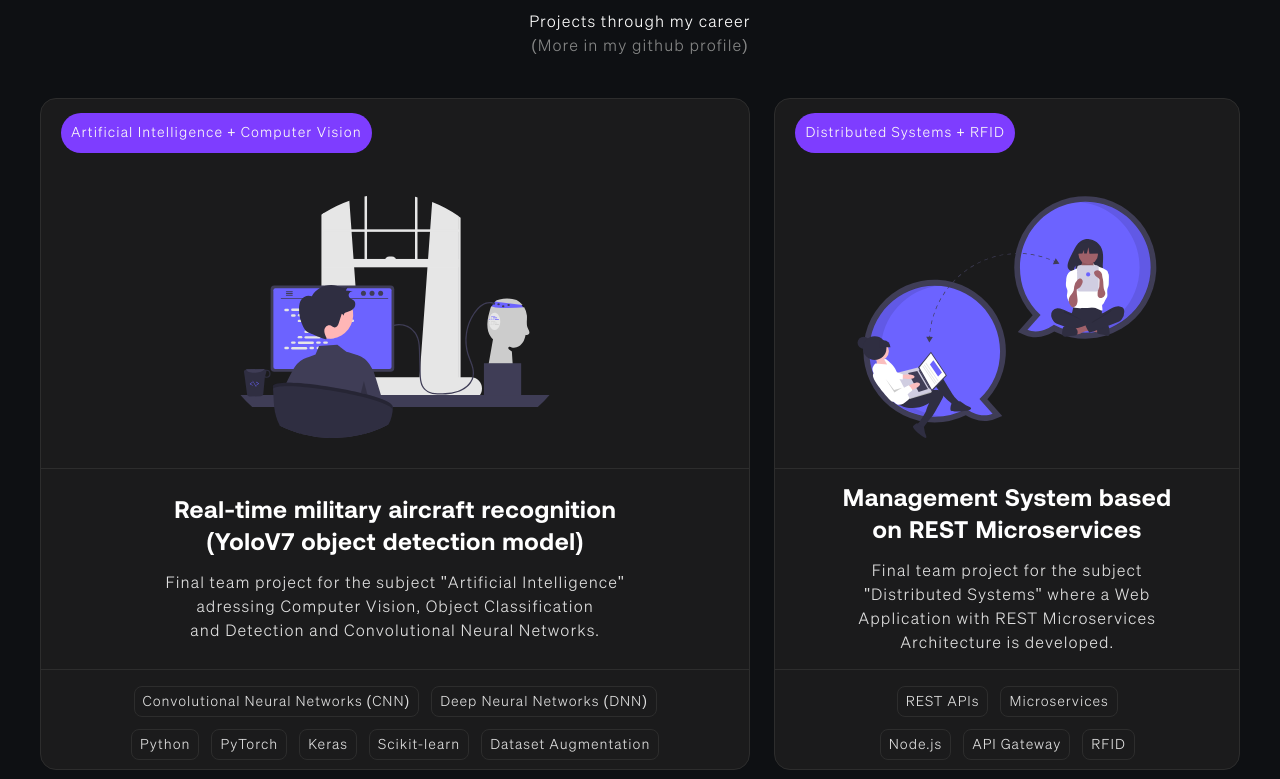
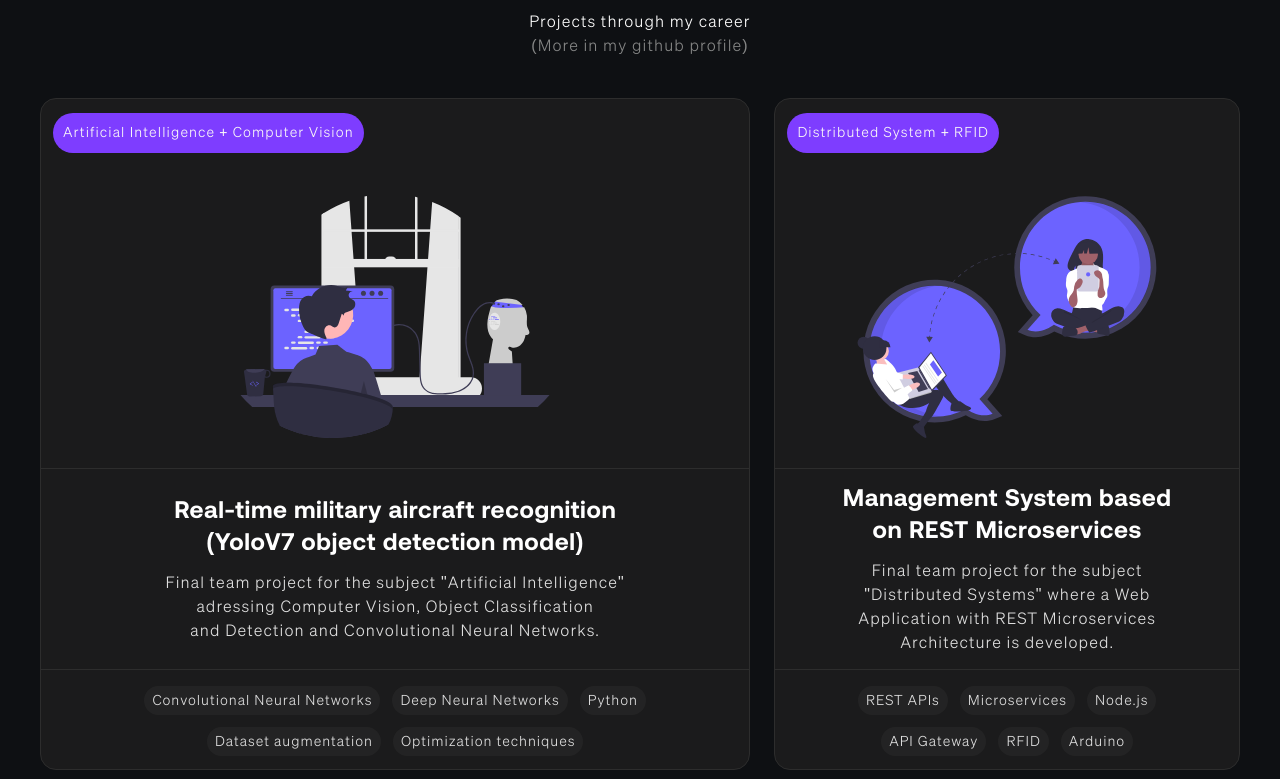
Before and after one commit to BautiSobenko/portfolio, a Next.js app: page / in a window 1280 px wide. Shown: the part 781-1560 px from the top of the page. Built offline with nearby package versions, Linux system fonts and the light colour scheme.

Commit message:
UI Fixes

```diff
--- a/src/components/ui/about/About.tsx
+++ b/src/components/ui/about/About.tsx
@@ -12,7 +12,7 @@ export const About = () => {
           </p>
       </div>
 
-      <div className="flex flex-col h-[38rem] xl:h-[36rem] lg:mx-24 xl:mx-52 2xl:mx-72 rounded-2xl bg-bg-100/80 py-8 border border-bg-200">
+      <div className="flex flex-col h-[34rem] md:h-[38rem] xl:h-[36rem] lg:mx-24 xl:mx-52 2xl:mx-72 rounded-2xl bg-bg-100/80 py-8 border border-bg-200">
         <Image
           priority
           src="/profile-pic.jpeg"
--- a/src/components/ui/feature/FeatureCard.tsx
+++ b/src/components/ui/feature/FeatureCard.tsx
@@ -10,7 +10,7 @@ export const CardIcon = ( { name, src, alt } : { name: string, src: string, alt:
         alt={alt}
         width={200}
         height={200}
-        className=" h-[42%] self-center w-full"
+        className=" h-[36%] md:h-[42%] self-center w-full"
       />
 
       <hr className="my-4 px-8 border-bg-300"/>
--- a/src/components/ui/projects/CourseCard.tsx
+++ b/src/components/ui/projects/CourseCard.tsx
@@ -18,7 +18,7 @@ export const CourseCard = () => {
       <div className="grid *:h-[42rem] grid-cols-5 grid-rows-8 gap-6 justify-center ">
 
         <ProjectCardDesktop
-          styles="row-start-1 row-span-4 col-start-1 col-span-3 "
+          styles="row-start-1 row-span-4 col-start-1 col-span-3"
           title={projectsData[0].name}
           alt={projectsData[0].alt}
           description={projectsData[0].description}
--- a/src/components/ui/projects/ProjectCardDesktop.tsx
+++ b/src/components/ui/projects/ProjectCardDesktop.tsx
@@ -5,12 +5,12 @@ import { Tags } from "./Tags"
 export const ProjectCardDesktop = ({ styles, title, alt, description, src, topic, tags, href } : { styles: string, title: string, alt: string, description: string, src: string, topic: string, tags: Array<string>, href: string }) => {
   return (
     <a
-      className={`overflow-hidden border border-bg-200 bg-bg-100/80 rounded-2xl grid grid-rows-[10%_45%_30%_15%] 2xl:grid-rows-[10%_50%_25%_15%] ${ styles }`}
+      className={`overflow-hidden border border-bg-200 bg-bg-100/80 rounded-2xl grid grid-rows-[10%_45%_30%_15%] 2xl:grid-rows-[10%_48%_27%_15%]  ${ styles }`}
       href={href}
       target="_blank"
       rel="noopener noreferrer">
-      <div className="flex justify-start lg:justify-center xl:justify-start items-center xl:w-40 xl:ml-5 lg:ml-0 ml-5">
-        <h4 className="text-text-300 absolute inline-block bg-accent-100 rounded-[3rem] p-[10px] text-sm text-pretty">{topic}</h4>
+      <div className="flex items-center justify-start pl-3">
+        <h4 className="text-text-300 absolute inline-block bg-accent-100 rounded-full p-[10px] text-sm">{topic}</h4>
       </div>
 
       <Image
@@ -19,12 +19,12 @@ export const ProjectCardDesktop = ({ styles, title, alt, description, src, topic
         alt={alt}
         width={400}
         height={400}
-        className=" h-[70%] xl:h-[80%] self-center w-full"
+        className=" h-[70%] xl:h-[80%] 2xl:h-[90%] self-center w-full"
       />
 
       <div className="border-t border-bg-200 gap-3 text-balance text-center flex flex-col justify-center">
         <h1 className="text-xl xl:text-2xl 2xl:px-20 font-bold">{title}</h1>
-        <p className="xl:px-20 text-text-200">{description}</p>
+        <p className="xl:px-20 text-text-200 ">{description}</p>
       </div>
 
       <ul className="flex flex-wrap justify-center items-center text-sm xl:px-20 py-4 gap-3 border-t border-bg-200">
--- a/src/components/ui/projects/ProjectCardMobile.tsx
+++ b/src/components/ui/projects/ProjectCardMobile.tsx
@@ -5,11 +5,11 @@ export const ProjectCardMobile = ({ title, alt, description, src, topic, href }:
 
   return (
     <a
-      className="border border-bg-100 bg-bg-100 rounded-lg grid grid-rows-[15%_50%_35%] md:h-[38rem] overflow-hidden items-center"
+      className="border border-bg-200 bg-bg-100 rounded-lg grid grid-rows-[10%_50%_40%] md:h-[38rem] overflow-hidden items-center"
       href={href}
       target="_blank"
       rel="noopener noreferrer">
-        <div className="flex justify-center items-center mx-2 my-4 md:my-2">
+        <div className="flex justify-center h-full pb-1 items-end">
           <h4 className="bg-accent-100 rounded-full py-2 px-3 text-center text-balance text-sm md:text-base tracking-wider">{topic}</h4>
         </div>
 
@@ -19,7 +19,7 @@ export const ProjectCardMobile = ({ title, alt, description, src, topic, href }:
           alt={alt}
           width={150}
           height={150}
-          className="h-[85%] w-full pb-1"
+          className="h-[75%] md:h-[85%] w-full mt-6"
         />
 
         <div className="border-t border-bg-200 h-full my-6 md:my-8 lg:my-0 w-full px-3 text-balance flex flex-col justify-center gap-5">
--- a/src/components/ui/projects/Tags.tsx
+++ b/src/components/ui/projects/Tags.tsx
@@ -1,7 +1,7 @@
 
 export const Tags = ({name}:{name: string}) => {
   return (
-    <li className="border border-bg-200 rounded-lg px-2 py-1 list-none self-center ">
+    <li className=" bg-bg-200/50 rounded-full px-2 py-1 list-none self-center ">
       <p className="text-text-200 font-secondary-sohne">{name}</p>
     </li>
   )
--- a/src/lib/projectsData.ts
+++ b/src/lib/projectsData.ts
@@ -7,13 +7,11 @@ export const projectsData = [
     topic: 'Artificial Intelligence + Computer Vision',
     href: 'https://github.com/BautiSobenko/IA-2022',
     tags: [
-      'Convolutional Neural Networks (CNN)',
-      'Deep Neural Networks (DNN)',
+      'Convolutional Neural Networks',
+      'Deep Neural Networks',
       'Python',
-      'PyTorch',
-      'Keras',
-      'Scikit-learn',
-      'Dataset Augmentation',
+      'Dataset augmentation',
+      'Optimization techniques'
     ]
   },
   {
@@ -21,7 +19,7 @@ export const projectsData = [
     alt: 'Photo of a person with a sticker showing the GET request that will make to a REST API endpoint',
     description: 'Final team project for the subject "Distributed Systems" where a Web Application with REST Microservices Architecture is developed.',
     src: '/distributed-systems.svg',
-    topic: 'Distributed Systems + RFID',
+    topic: 'Distributed System + RFID',
     href: 'https://github.com/BautiSobenko/sistemas-distribuidos-2023',
     tags: [
       'REST APIs',
@@ -55,7 +53,7 @@ export const projectsData = [
     alt: 'Photo of a chat application showing a conversation between two users',
     description: 'Final team project for the subject "Systems Analysis and Design II" addressing issues related to Software Architecture in pursuit of required Quality Attributes (QA).',
     src: '/chat-app.svg',
-    topic: 'System Analysis, Design and Development',
+    topic: 'Development lifecycle',
     href: 'https://github.com/BautiSobenko/chat-cliente-servidor',
     tags: [
       'Server-client version',
```
